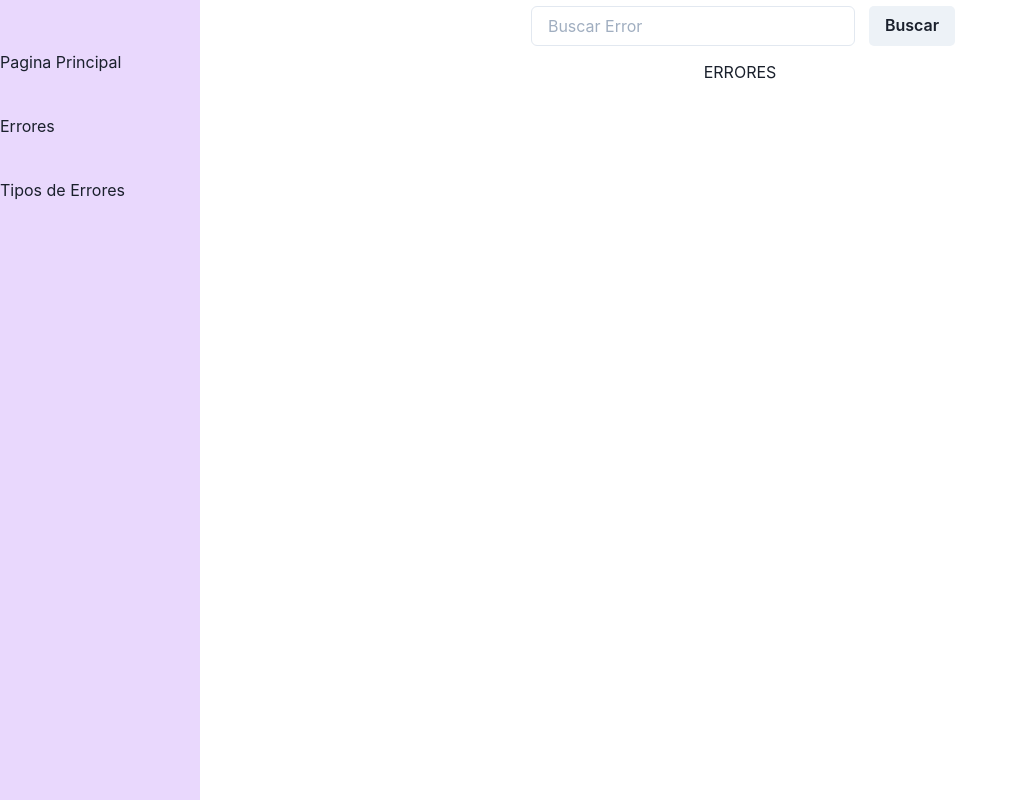
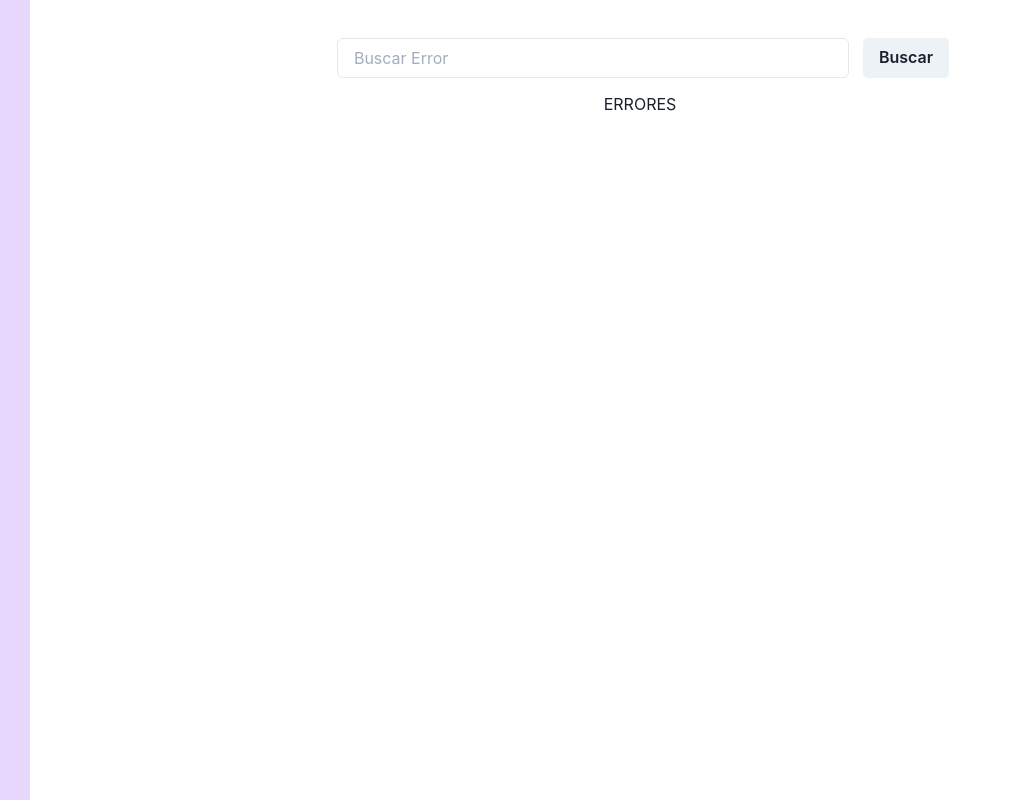
Before and after one commit to nicotorresel/coder-support, a React (Create React App) app: page /Errores in a window 1280 px wide. Shown: the whole page, without its empty margins (0-1017 px from the left). Built offline with nearby package versions, Linux system fonts and the light colour scheme; what lokijs would draw is missing.

Commit message:
styles added

```diff
--- a/package.json
+++ b/package.json
@@ -3,6 +3,7 @@
   "version": "0.1.0",
   "private": true,
   "dependencies": {
+    "@chakra-ui/icons": "^1.0.12",
     "@chakra-ui/react": "^1.5.0",
     "@emotion/react": "^11.1.5",
     "@emotion/styled": "^11.3.0",
@@ -50,6 +51,7 @@
     "eslint-plugin-node": "^11.1.0",
     "eslint-plugin-prettier": "^3.3.1",
     "eslint-plugin-promise": "^4.3.1",
-    "eslint-plugin-react": "^7.23.1"
+    "eslint-plugin-react": "^7.23.1",
+    "prettier": "^2.2.1"
   }
 }
--- a/src/App.js
+++ b/src/App.js
@@ -1,7 +1,5 @@
-import "./App.scss";
 import React from "react";
 import { Stack } from "@chakra-ui/react";
-import { Box } from "@chakra-ui/react";
 
 import Routes from "./components/routes";
 import Navbar from "./components/navbar";
@@ -12,9 +10,7 @@ const App = () => {
   return (
     <DataBaseContext.Provider value={db}>
       <Stack direction="row" spacing={0}>
-        <Box bg="purple.100" height="100vh">
-          <Navbar />
-        </Box>
+        <Navbar />
         <Stack width="100%">
           <Searchbar />
           <Routes />
--- a/src/App.scss
+++ /dev/null
@@ -1,25 +0,0 @@
-@import url('https://fonts.googleapis.com/css2?family=Montserrat:wght@300;400;500;600;700;800&family=Open+Sans:wght@400;600;700;800&display=swap');
-
-* {
-  margin: 0;
-  padding: 0;
-  box-sizing: border-box;
-}
-
-body {
-  font-family: 'Montserrat', sans-serif;
-  font-size: 16px;
-  color: var(--grey-color);
-  -webkit-font-smoothing: antialiased;
-}
-
-a {
-  text-decoration: none;
-  &:hover {
-    text-decoration: none;
-  }
-}
-
-li {
-  list-style: none;
-}
--- a/src/components/error-type-form.jsx
+++ b/src/components/error-type-form.jsx
@@ -59,7 +59,6 @@ const ErrorTypeForm = ({ isOpen, onClose }) => {
               <Input
                 isRequired
                 marginY="6px"
-                placeholder="Fecha"
                 type="date"
                 value={fecha}
                 onChange={({ target }) => setFecha(target.value)}
--- a/src/components/navbar.jsx
+++ b/src/components/navbar.jsx
@@ -1,13 +1,33 @@
-import { Stack } from "@chakra-ui/react";
+import { Stack, Box } from "@chakra-ui/react";
 import React from "react";
 import { Link } from "react-router-dom";
 
 const Navbar = () => {
   return (
-    <Stack bg="purple.100" justifyContent="space-between" marginTop={50} spacing={10} width={200}>
-      <Link to="/">Pagina Principal</Link>
-      <Link to="/Errores">Errores</Link>
-      <Link to="/TiposDeError">Tipos de Errores</Link>
+    <Stack
+      _hover={{ left: "0", transition: ".5s" }}
+      bg="purple.100"
+      height="100vh"
+      left="-170px"
+      position="absolute"
+      width={200}
+    >
+      <Box height={15} />
+      <Link to="/">
+        <Box _hover={{ background: "purple.200" }} pl={4} py={2}>
+          Pagina Principal
+        </Box>
+      </Link>
+      <Link to="/errores">
+        <Box _hover={{ background: "purple.200" }} pl={4} py={2}>
+          Errores
+        </Box>
+      </Link>
+      <Link to="/tiposDeError">
+        <Box _hover={{ background: "purple.200" }} pl={4} py={2}>
+          Tipos de Error
+        </Box>
+      </Link>
     </Stack>
   );
 };
--- a/src/components/search-bar.jsx
+++ b/src/components/search-bar.jsx
@@ -3,8 +3,8 @@ import { Stack, Input, Button } from "@chakra-ui/react";
 
 const Searchbar = () => {
   return (
-    <Stack alignItems="center" direction="row" justifyContent="center">
-      <Input m="6px" placeholder="Buscar Error" w="30%" />
+    <Stack alignItems="center" direction="row" justifyContent="center" pt={8}>
+      <Input m="6px" placeholder="Buscar Error" w="40%" />
       <Button>Buscar</Button>
     </Stack>
   );
```
Also changed, not shown: 1 other file (tests, documents, lock files or other folders).
